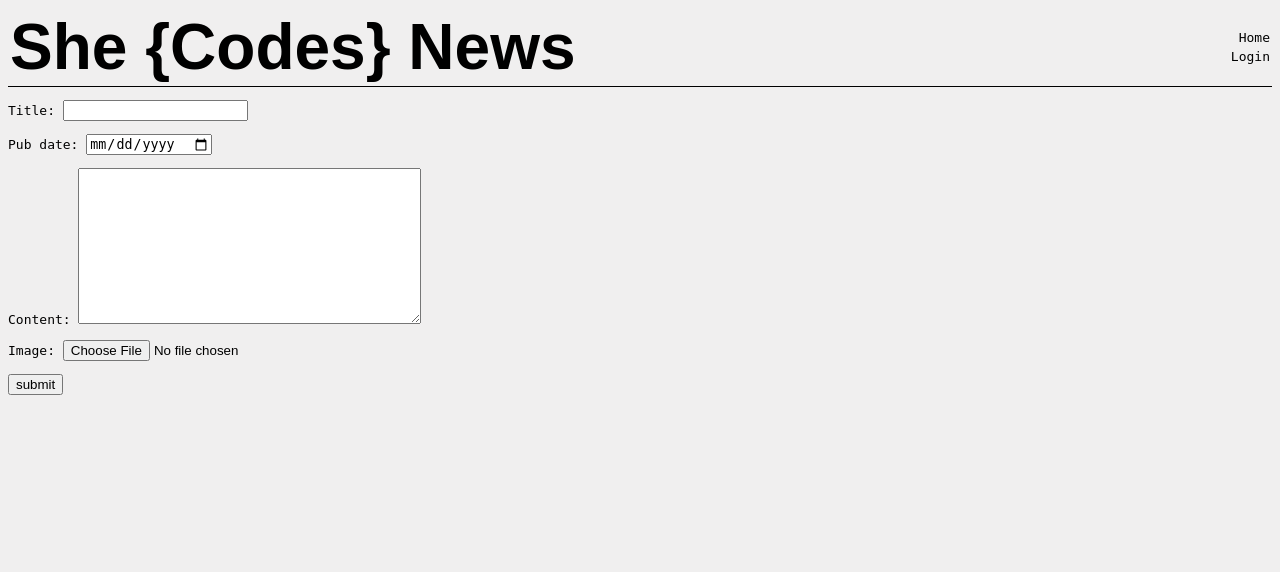
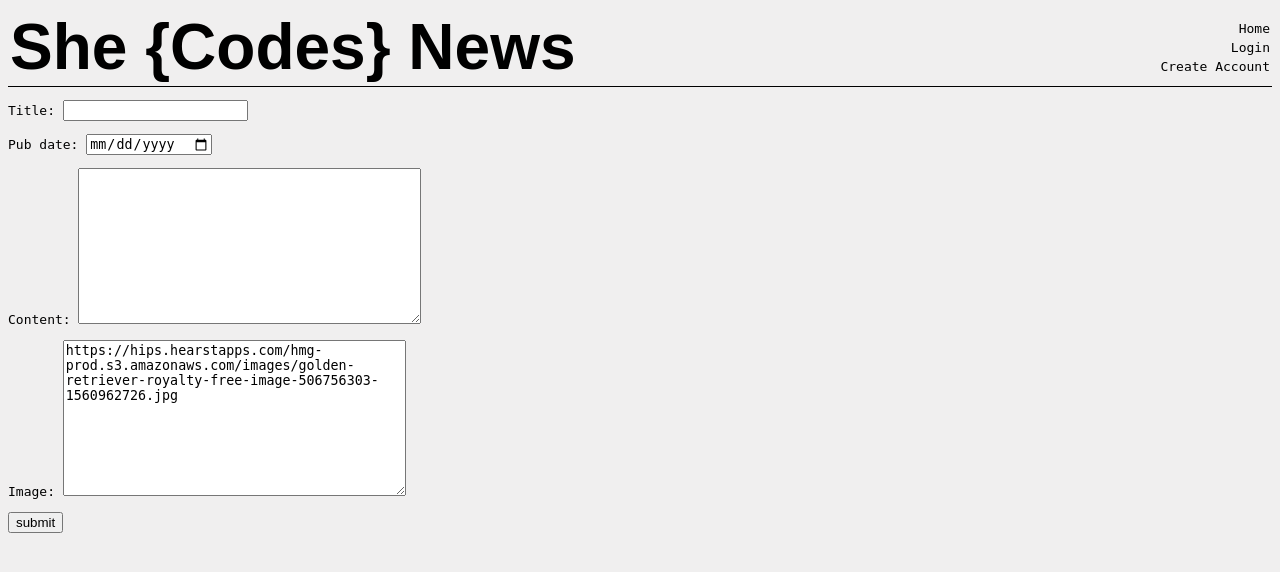
Before and after one commit to RebeccaMillwood/django_project, a Django app: page /news/add-story/ in a window 1280 px wide. Shown: the top 572 px of the page. Run offline with Django 3.2, Linux system fonts and the light colour scheme; parts of the project's set-up code (start-up, migrations or seed data) failed here and were passed over; some web fonts are replaced.

Commit message:
added image url, created and linked user profile page
added image url to new story page so user can load their own image instead of the original default images.

created and linked the user profile page.

linked the create account url and page

```diff
--- a/she_codes_news/news/models.py
+++ b/she_codes_news/news/models.py
@@ -12,4 +12,10 @@ class NewsStory(models.Model):
     )
     pub_date = models.DateTimeField()
     content = models.TextField()
-    image = models.FileField(upload_to='uploads')
+    image = models.TextField(default="https://hips.hearstapps.com/hmg-prod.s3.amazonaws.com/images/golden-retriever-royalty-free-image-506756303-1560962726.jpg")
+
+    @property
+    def ret_image(self):
+        if self.image.startswith("http"):
+            return self.image
+        return "https://picsum.photos/600"
--- a/she_codes_news/news/templates/news/storyCard.html
+++ b/she_codes_news/news/templates/news/storyCard.html
@@ -1,10 +1,6 @@
 <div class="story-card" id="story-card-{{ position }}">
     <a href="{% url 'news:story' story.id %}">
-        {% if position < 5 %}
-            <img src="../static/news/images/placeholder-{{ position }}.jpg">
-        {% else %}
-            <img src="https://picsum.photos/600">
-        {% endif %}
+        <img src={{ story.ret_image }}>
         <div class="story-card-text">
             <h3>{{ story.title }}</h3>
             <h4>{{ story.author }}</h4>
--- a/she_codes_news/templates/nav.html
+++ b/she_codes_news/templates/nav.html
@@ -2,9 +2,10 @@
     <a href="{% url 'news:index' %}">Home</a>
     {% if request.user.is_authenticated %}
         <!-- maybe add user profile page URL here -->
-        <a href="#">{{ request.user.username }}</a>
+        <a href="{% url 'users:changeAccount' user.id %}">{{ user.username }}</a>
         <a href="{% url 'logout' %}">Logout</a>
     {% else %}
         <a href="{% url 'login' %}">Login</a>
+        <a href="{% url 'users:createAccount' %}">Create Account</a>
     {% endif %}
 </nav>
--- a/she_codes_news/users/forms.py
+++ b/she_codes_news/users/forms.py
@@ -17,4 +17,4 @@ class CustomUserChangeForm(UserChangeForm):
 
     class Meta:
         model = CustomUser
-        fields = ['username', 'email']
+        fields = ['username', 'email', 'bio']
--- a/she_codes_news/users/models.py
+++ b/she_codes_news/users/models.py
@@ -1,4 +1,4 @@
-# from django.db import models
+from django.db import models
 
 # # Create your models here.
 
@@ -6,7 +6,9 @@ from django.contrib.auth.models import AbstractUser
 
 class CustomUser(AbstractUser):
     # this is where i would put custom fields, e.g. profile picture
-    pass
+    # pass
+    bio = models.TextField(max_length=500, blank=True)
 
     def __str__(self):
+        # return f'{self.username} Profile'
         return self.username
--- a/she_codes_news/users/urls.py
+++ b/she_codes_news/users/urls.py
@@ -1,12 +1,13 @@
 from django.urls import path
 from .views import CreateAccountView
+from .views import ChangeAccountView
 
 app_name = 'users'
 
 urlpatterns = [
-    path(
-        'create-account/',
-        CreateAccountView.as_view(),
-        name='createAccount'
-    )
+    path('create-account/', CreateAccountView.as_view(), name='createAccount'),
+    path('<int:pk>/', ChangeAccountView.as_view(), name='changeAccount')
 ]
+
+
+    # path('<int:pk>/', views.StoryView.as_view(), name='story'),
```
Also changed, not shown: she_codes_news/users/templates/users/changeAccount.html (added, +10 -0 lines), she_codes_news/users/views.py (+9 -1 lines), she_codes_news/news/migrations/0004_auto_20200829_1028.py (added), she_codes_news/she_codes_news/urls.py (line endings or trailing spaces), she_codes_news/uploads/uploads/python_joke_EpDEYOY.jpg (added), she_codes_news/users/migrations/0002_customuser_bio.py (added).
